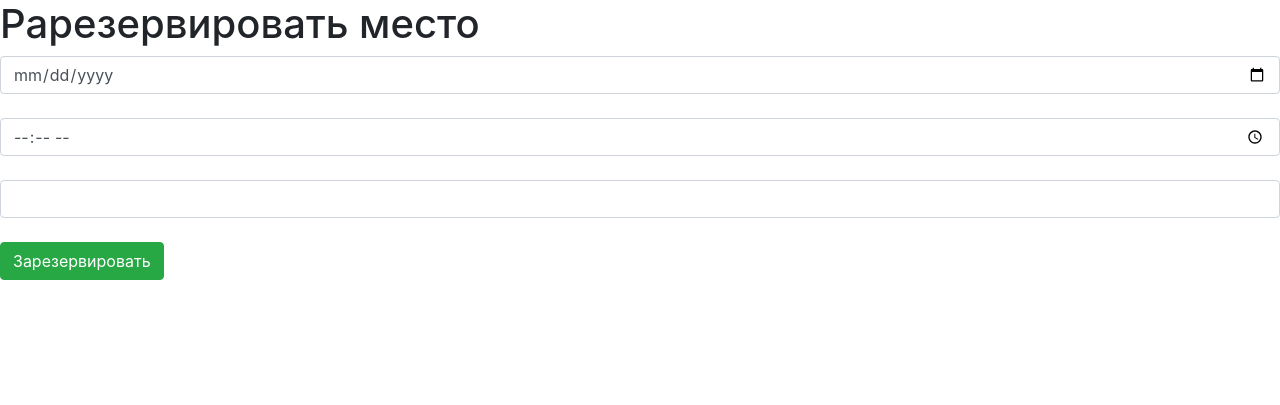
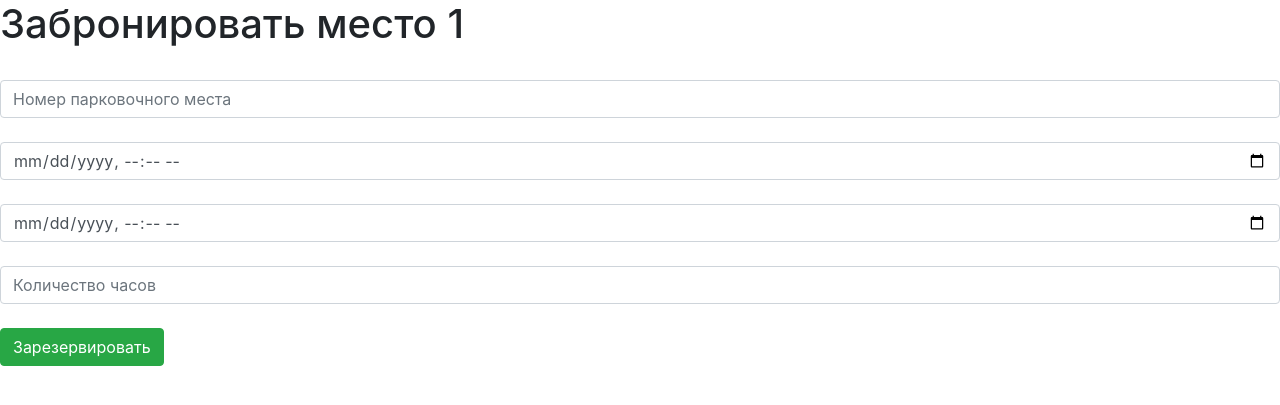
Before and after one commit to forza111/booking_parking_spaces, a Django app: page /bookings/reserve/1 in a window 1280 px wide. Shown: the part 56-461 px from the top of the page. Run offline with Django 3.2, Linux system fonts and the light colour scheme; parts of the project's set-up code (start-up, migrations or seed data) failed here and were passed over.

Commit message:
change reservation.html

```diff
--- a/bookings/forms.py
+++ b/bookings/forms.py
@@ -1,19 +1,31 @@
 from .models import Bookings
-from django.forms import ModelForm, DateTimeInput, NumberInput
+from django.forms import ModelForm, DateTimeInput, NumberInput, TextInput
 
 
 class BookingsForm(ModelForm):
     class Meta:
         model = Bookings
-        fields = ["start_date", "hours"]
+        fields = ["user_id","park_num", "start_date", "end_date", "hours"]
 
-        widgets = {
-            "start_date": DateTimeInput(attrs={
-                'class': 'form-control',
-                'placeholder': "Начало бронирования"
-            }),
-            "hours": NumberInput(attrs={
-                'class': 'form-control',
-                'placeholder': "Количество часов"
-            }),
-        }
+        # widgets = {
+        #     "user_id": NumberInput(attrs={
+        #         'class': 'form-control',
+        #         'placeholder': "id пользователя"
+        #     }),
+        #     "park_num": TextInput(attrs={
+        #         'class': 'form-control',
+        #         'placeholder': "Номер парковочного места"
+        #     }),
+        #     "start_date": DateTimeInput(attrs={
+        #         'class': 'form-control',
+        #         'placeholder': "Начало бронирования"
+        #     }),
+        #     "end_date": DateTimeInput(attrs={
+        #         'class': 'form-control',
+        #         'placeholder': "Окончание бронирования"
+        #     }),
+        #     "hours": NumberInput(attrs={
+        #         'class': 'form-control',
+        #         'placeholder': "Количество часов"
+        #     }),
+        # }
--- a/bookings/views.py
+++ b/bookings/views.py
@@ -28,6 +28,7 @@ def reserve(request, pk):
     form = BookingsForm()
     data = {
         'form': form,
-        'error': error
+        'error': error,
+        'pk': pk
     }
     return render(request, "bookings/reservation.html", data)
--- a/templates/bookings/reservation.html
+++ b/templates/bookings/reservation.html
@@ -2,12 +2,16 @@
 {% block content %}
 
 <div class="features">
-    <h1>Рарезервировать место</h1>
+    <h1>Забронировать место {{ pk }} </h1>
     <form method="post">
         {% csrf_token %}
-        <input type="date" class="form-control" name="start_date"><br>
-        <input type="time" class="form-control" name="start_date"><br>
-        <input type="number" class="form-control" name="hours"><br>
+
+        <input type="hidden" class="form-control" name="user_id" value="{{ user.id }}"><br>
+        <input type="text" class="form-control" placeholder="Номер парковочного места" name="park_num"><br>
+        <input type="datetime-local" class="form-control" name="start_date"><br>
+        <input type="datetime-local" class="form-control" name="end_date"><br>
+        <input type="number" class="form-control" placeholder="Количество часов" name="hours"><br>
+
         <button class="btn btn-success" type="submit">Зарезервировать</button>
     </form>
 </div>
```
